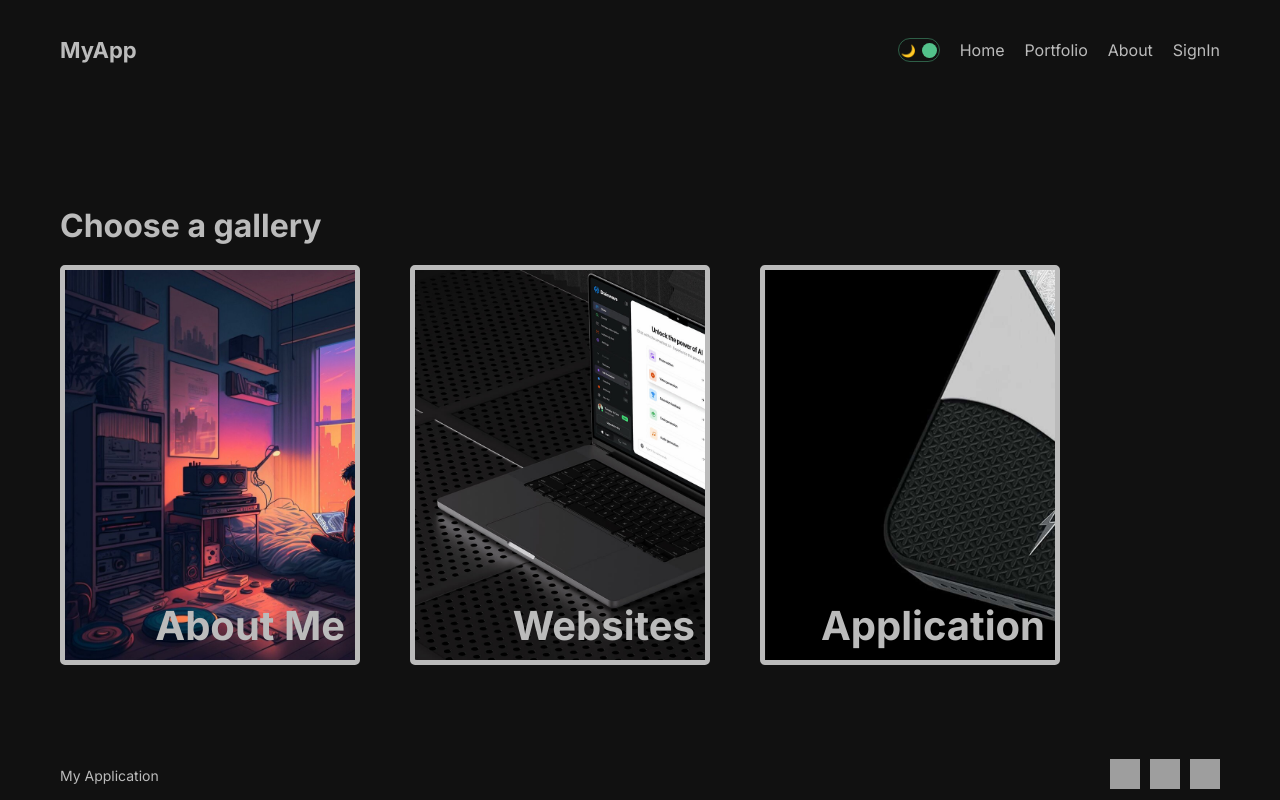
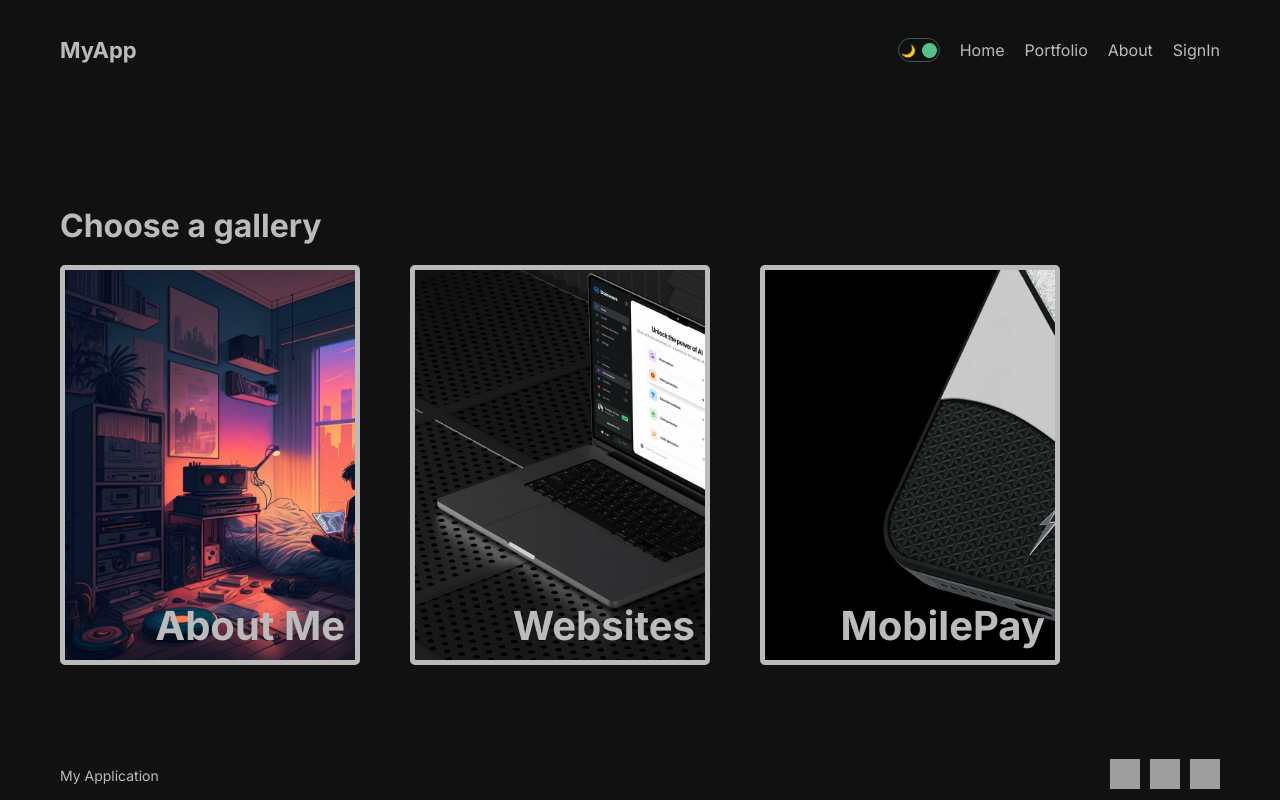
Before and after one commit to DonVladon96/mobile_pay_app, a Next.js app: page /portfolio in a window 1280 px wide. Built offline with nearby package versions, Linux system fonts and the light colour scheme; no server answers; grey boxes are pictures that could not be loaded.

Commit message:
start technics mission for Work

```diff
--- a/package.json
+++ b/package.json
@@ -9,12 +9,15 @@
     "lint": "next lint"
   },
   "dependencies": {
+    "@alfalab/core-components-intl-phone-input": "^9.5.11",
+    "@alfalab/core-components-phone-input": "^7.2.8",
     "@types/node": "20.6.2",
     "@types/react": "18.2.21",
     "@types/react-dom": "18.2.7",
     "bcryptjs": "^2.4.3",
     "eslint": "8.49.0",
     "eslint-config-next": "13.4.19",
+    "libphonenumber-js": "^1.10.44",
     "mongoose": "6.11.1",
     "next": "^13.4.19",
     "next-auth": "^4.22.1",
@@ -25,6 +28,7 @@
     "typescript": "5.2.2"
   },
   "devDependencies": {
-    "@types/bcryptjs": "^2.4.4"
+    "@types/bcryptjs": "^2.4.4",
+    "@types/react-input-mask": "^3.0.2"
   }
 }
--- a/src/app/portfolio/[category]/data.ts
+++ b/src/app/portfolio/[category]/data.ts
@@ -1,5 +1,5 @@
 export const items = {
-    applications: [
+  MobilePay: [
       {
         id: 1,
         title: "Creative Portfolio",
--- a/src/app/portfolio/page.tsx
+++ b/src/app/portfolio/page.tsx
@@ -12,8 +12,8 @@
       <Link href="/portfolio/websites" className={styles.item}>
         <span className={styles.title}>Websites</span>
       </Link>
-      <Link href="/portfolio/application" className={styles.item}>
-        <span className={styles.title}>Application</span>
+      <Link href="/mobile" className={styles.item}>
+        <span className={styles.title}>MobilePay</span>
       </Link>
     </div>
   </div>
```
Also changed, not shown: 1 other file (tests, documents, lock files or other folders).
